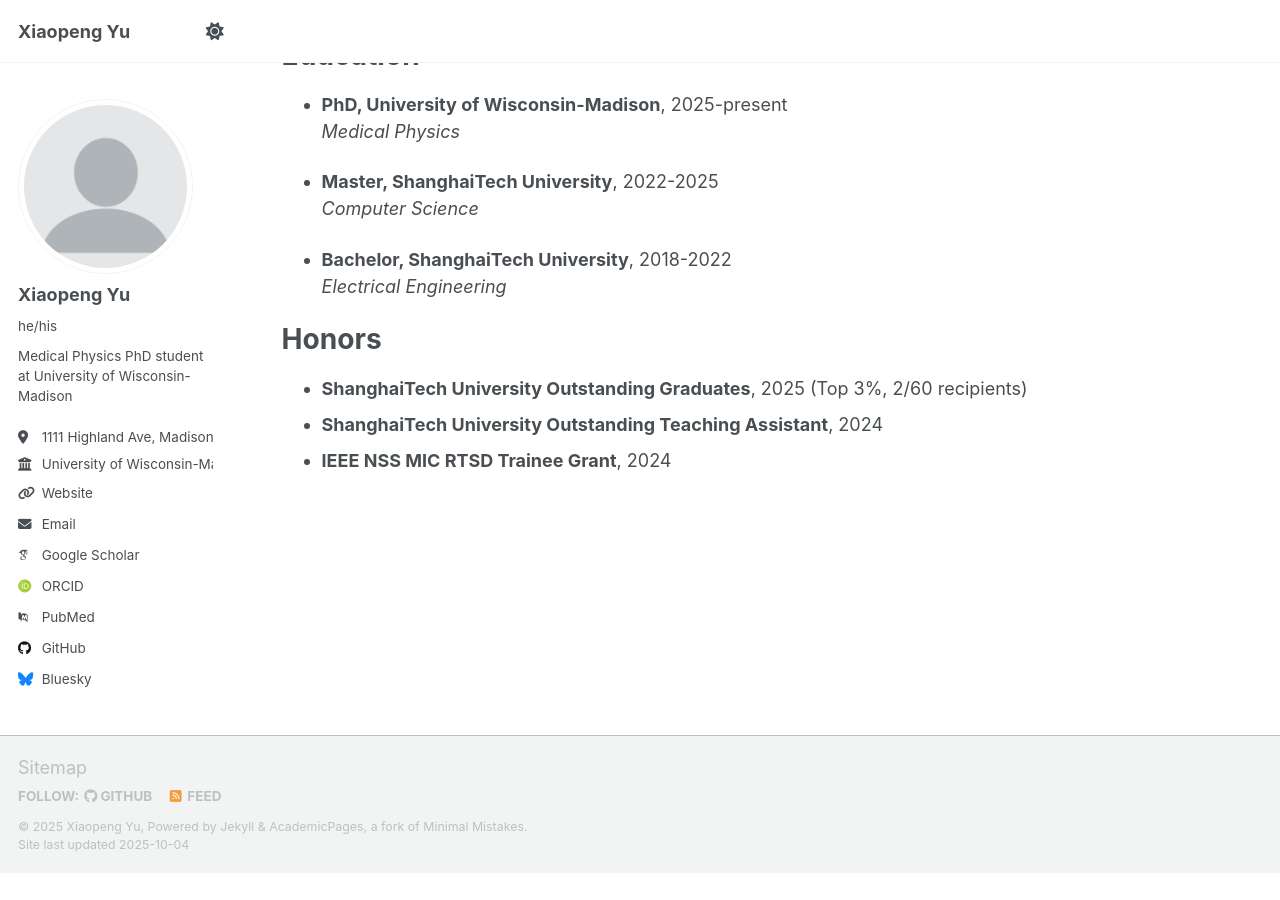
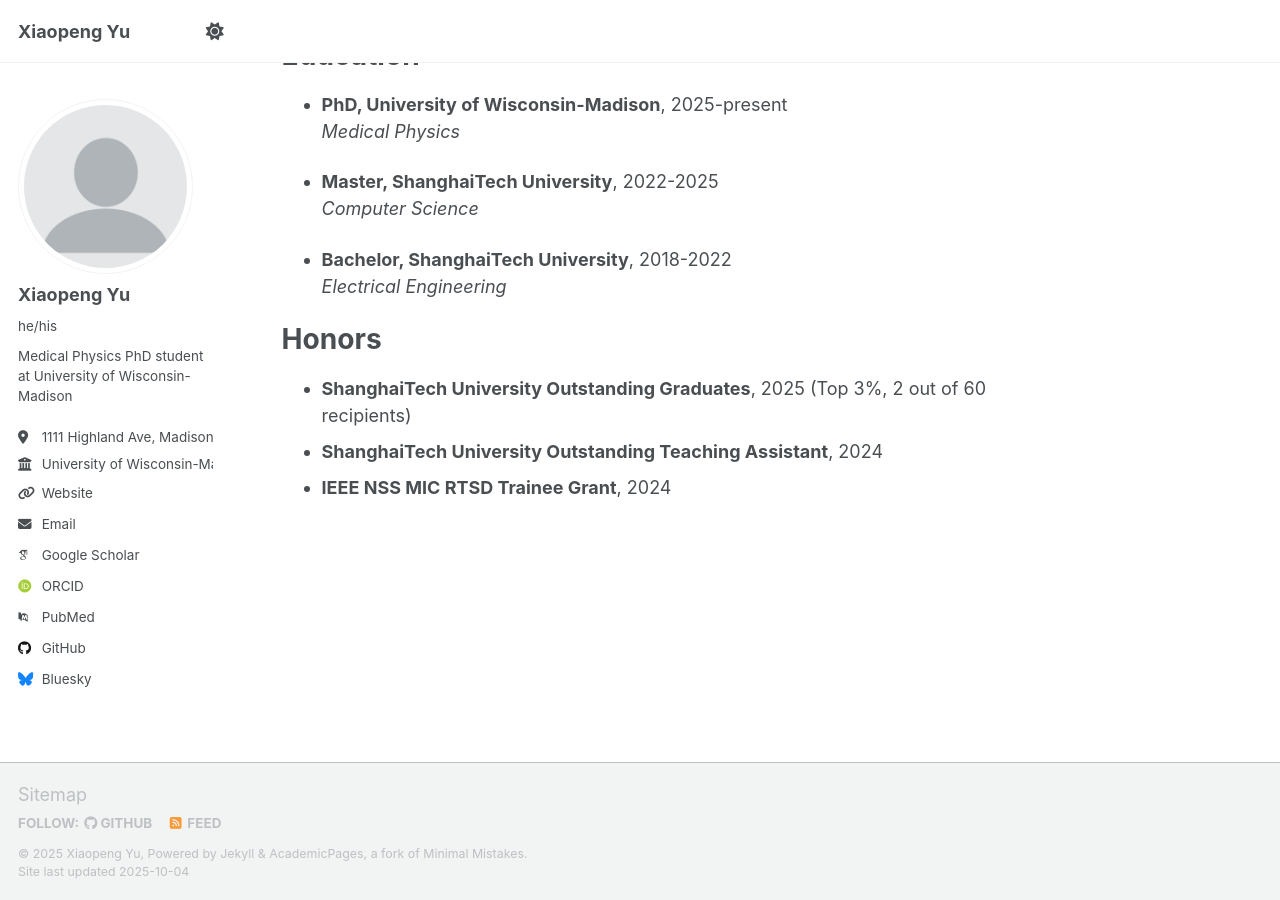
Before and after one commit to xp1999/xp1999.github.io, a Jekyll site: the page built from _pages/about.md, in a window 1280 px wide and 900 px high, scrolled down 801 px. Built offline with Jekyll 4.4.1, drawn with Linux system fonts in a browser that asks for light colours; some web fonts are replaced; a script that is not in the unit is left out; before the commit the page ends 1674 px from its top, so only the background shows below that.

Commit message:
Update about.md

```diff
--- a/_pages/about.md
+++ b/_pages/about.md
@@ -37,6 +37,6 @@ Education
 
 Honors
 ======
-- **ShanghaiTech University Outstanding Graduates**, 2025 (Top 3%, 2/60 recipients)
+- **ShanghaiTech University Outstanding Graduates**, 2025 (Top 3%, 2 out of 60 recipients)
 - **ShanghaiTech University Outstanding Teaching Assistant**, 2024
 - **IEEE NSS MIC RTSD Trainee Grant**, 2024
```
